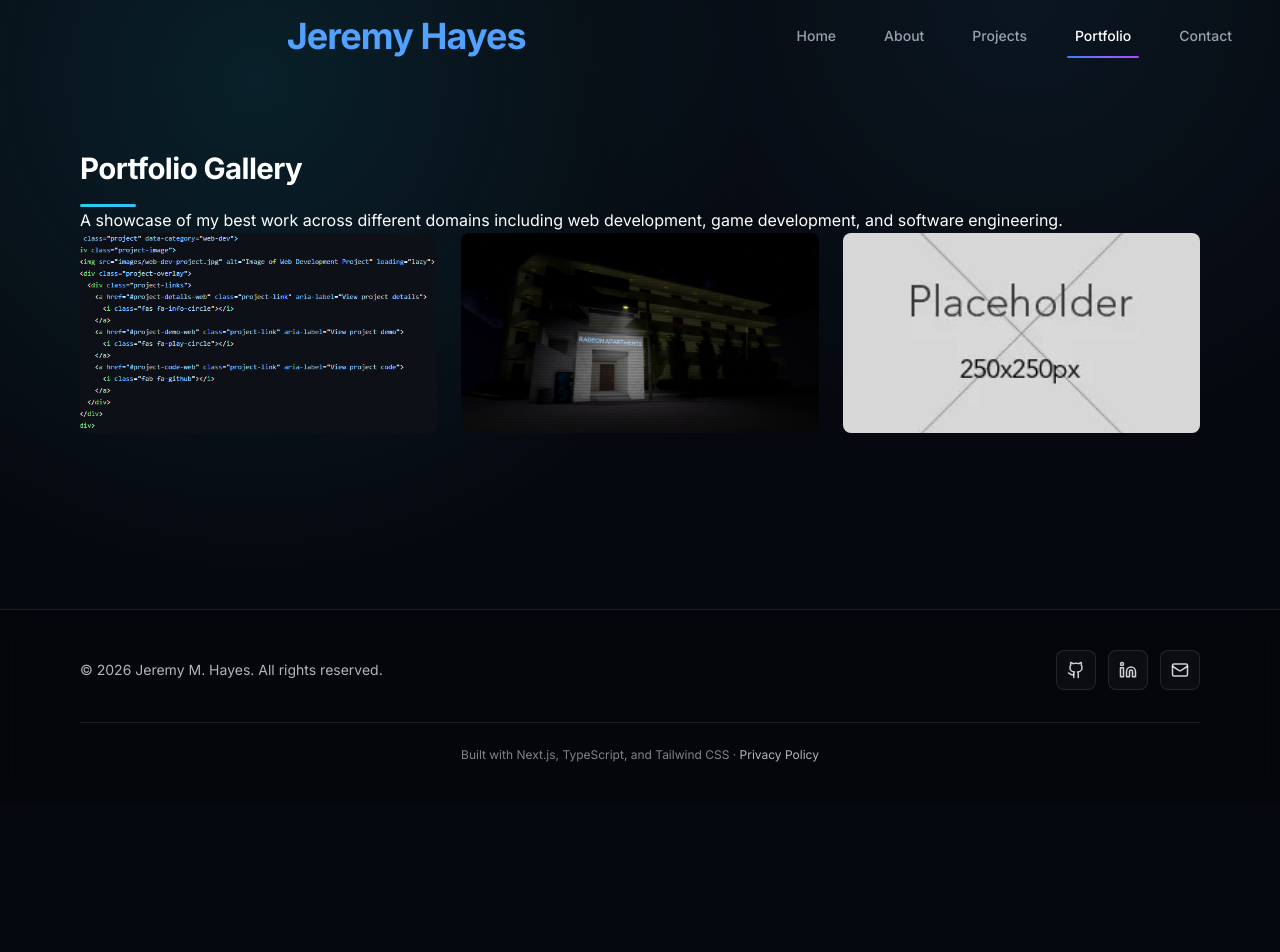
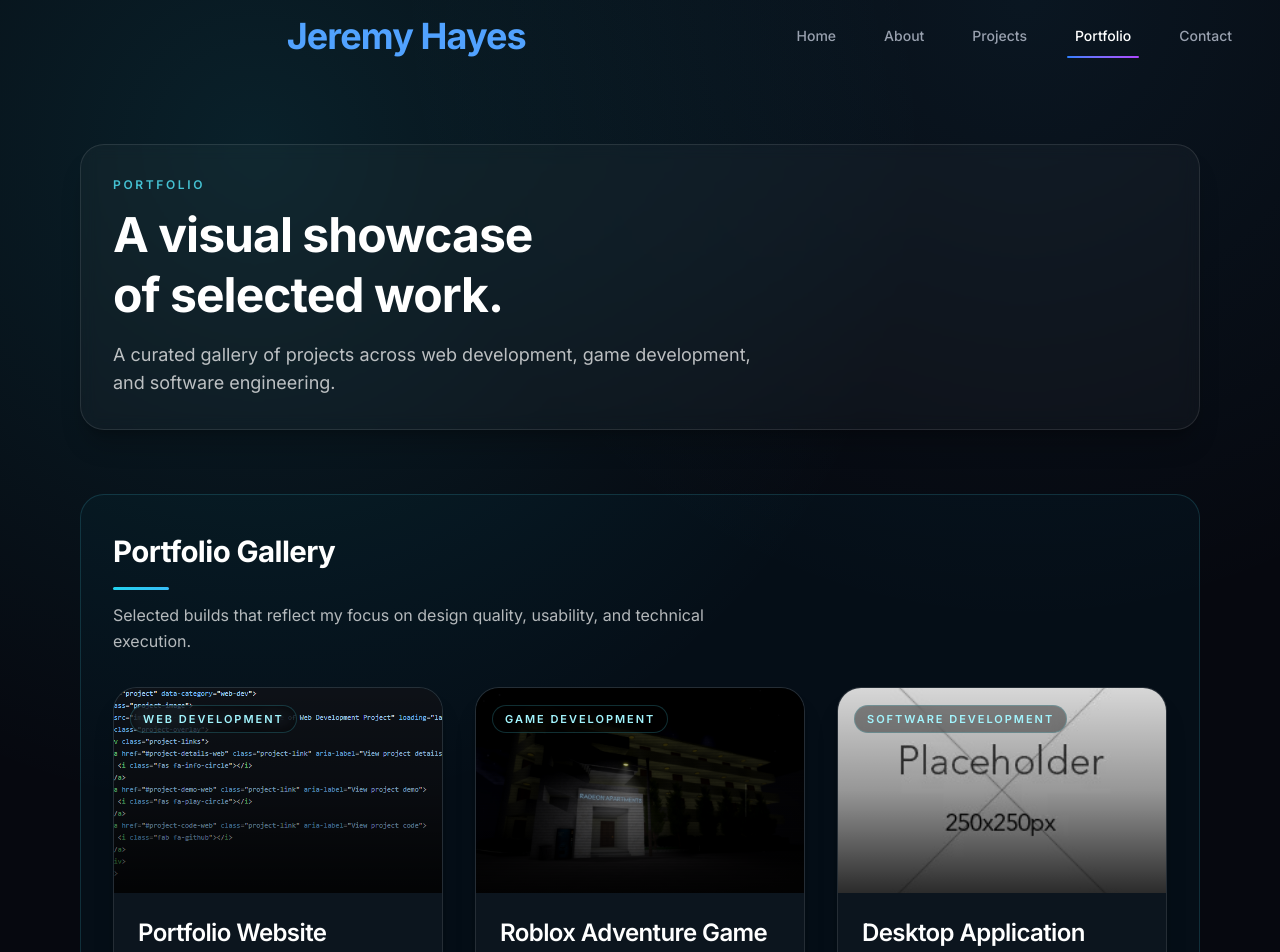
Before and after one commit to AspectOV/Portfolio, a Next.js app: page /portfolio in a window 1280 px wide. Shown: the top 952 px of the page. Before the commit the page ends 803 px from the top, so only its background shows below. Built offline with nearby package versions, Linux system fonts and the light colour scheme.

Commit message:
Update page.tsx

```diff
--- a/src/app/portfolio/page.tsx
+++ b/src/app/portfolio/page.tsx
@@ -4,76 +4,131 @@ import React from 'react'
 import Image from 'next/image'
 import { motion } from 'framer-motion'
 
-const PortfolioPage: React.FC = () => {
-  const portfolioItems = [
+interface PortfolioItem {
+  id: string
+  title: string
+  description: string
+  image: string
+  category: 'web-dev' | 'game-dev' | 'software-dev'
+}
+
+const portfolioItems: PortfolioItem[] = [
   {
     id: 'web-dev-1',
     title: 'Portfolio Website',
-      description: 'Modern responsive portfolio built with Next.js',
+    description: 'A modern responsive portfolio built with Next.js, TypeScript, and Tailwind CSS.',
     image: '/images/web-dev-project.png',
-      category: 'web-dev'
+    category: 'web-dev',
   },
   {
     id: 'game-dev-1',
     title: 'Roblox Adventure Game',
-      description: 'Immersive 3D adventure game with custom scripting',
+    description: 'An immersive Roblox experience with custom gameplay systems and interactive design.',
     image: '/images/roblox-game.png',
-      category: 'game-dev'
+    category: 'game-dev',
   },
   {
     id: 'software-1',
     title: 'Desktop Application',
-      description: 'Windows desktop app for productivity',
+    description: 'A Windows desktop application focused on productivity, usability, and clean structure.',
     image: '/images/unity-game.jpg',
-      category: 'software-dev'
-    }
+    category: 'software-dev',
+  },
 ]
 
+const sectionTransition = (delay = 0) => ({
+  initial: { opacity: 0, y: 24 },
+  whileInView: { opacity: 1, y: 0 },
+  viewport: { once: true, amount: 0.2 },
+  transition: { duration: 0.5, delay },
+})
+
+const formatCategory = (category: PortfolioItem['category']) => {
+  switch (category) {
+    case 'web-dev':
+      return 'Web Development'
+    case 'game-dev':
+      return 'Game Development'
+    case 'software-dev':
+      return 'Software Development'
+    default:
+      return category
+  }
+}
+
+const PortfolioPage: React.FC = () => {
   return (
-    <>
+    <div className="space-y-12 md:space-y-16">
       <motion.section
-        initial={{ opacity: 0, y: 20 }}
-        animate={{ opacity: 1, y: 0 }}
-        transition={{ duration: 0.6 }}
+        className="rounded-3xl border border-white/10 bg-white/[0.03] p-6 shadow-xl shadow-black/20 backdrop-blur-sm md:p-8"
+        {...sectionTransition(0)}
       >
-        <h2>Portfolio Gallery</h2>
-        <p>
-          A showcase of my best work across different domains including web development,
-          game development, and software engineering.
+        <p className="mb-3 text-xs font-semibold uppercase tracking-[0.22em] text-cyan-300/80">
+          Portfolio
+        </p>
+
+        <h1 className="max-w-3xl text-balance text-3xl font-bold leading-tight md:text-5xl">
+          A visual showcase of selected work.
+        </h1>
+
+        <p className="mt-4 max-w-2xl text-base text-white/72 md:text-lg">
+          A curated gallery of projects across web development, game development,
+          and software engineering.
         </p>
       </motion.section>
 
       <motion.section
-        initial={{ opacity: 0, y: 20 }}
-        animate={{ opacity: 1, y: 0 }}
-        transition={{ duration: 0.6, delay: 0.2 }}
+        className="rounded-3xl border border-cyan-300/15 bg-cyan-500/[0.04] p-6 md:p-8"
+        {...sectionTransition(0.08)}
       >
-        <div className="grid grid-cols-3 gap-6">
+        <h2>Portfolio Gallery</h2>
+        <p className="mt-3 max-w-2xl text-white/70">
+          Selected builds that reflect my focus on design quality, usability, and technical execution.
+        </p>
+
+        <div className="mt-8 grid grid-cols-1 gap-8 md:grid-cols-2 xl:grid-cols-3">
           {portfolioItems.map((item, index) => (
-            <motion.div
+            <motion.article
               key={item.id}
-              className="group relative overflow-hidden rounded-lg bg-bg-tertiary"
-              initial={{ opacity: 0, y: 20 }}
-              animate={{ opacity: 1, y: 0 }}
-              transition={{ duration: 0.6, delay: 0.3 + index * 0.1 }}
+              className="group overflow-hidden rounded-3xl border border-white/10 bg-white/[0.03] shadow-xl shadow-black/20 transition-all duration-300 hover:-translate-y-1 hover:border-cyan-300/25 hover:bg-white/[0.05]"
+              initial={{ opacity: 0, y: 24 }}
+              whileInView={{ opacity: 1, y: 0 }}
+              viewport={{ once: true, amount: 0.2 }}
+              transition={{ duration: 0.5, delay: index * 0.08 }}
             >
+              <div className="relative aspect-[16/10] overflow-hidden">
                 <Image
                   src={item.image}
                   alt={item.title}
-                width={400}
-                height={200}
-                loading="lazy"
-                className="w-full h-[200px] object-cover transition-transform duration-normal group-hover:scale-110"
+                  fill
+                  sizes="(max-width: 768px) 100vw, (max-width: 1280px) 50vw, 33vw"
+                  priority={index === 0}
+                  className="object-cover transition-transform duration-500 group-hover:scale-[1.04]"
                 />
-              <div className="absolute bottom-0 left-0 right-0 bg-gradient-to-t from-black/80 to-transparent p-6 transform translate-y-full transition-transform duration-normal group-hover:translate-y-0">
-                <h3>{item.title}</h3>
-                <p>{item.description}</p>
+
+                <div className="absolute inset-0 bg-gradient-to-t from-black/80 via-black/30 to-transparent" />
+
+                <div className="absolute left-4 top-4">
+                  <span className="inline-flex rounded-full border border-cyan-300/20 bg-black/40 px-3 py-1 text-[11px] font-semibold uppercase tracking-[0.18em] text-cyan-200 backdrop-blur-sm">
+                    {formatCategory(item.category)}
+                  </span>
                 </div>
-            </motion.div>
+              </div>
+
+              <div className="p-6">
+                <h3 className="text-xl font-semibold tracking-tight text-white md:text-2xl">
+                  {item.title}
+                </h3>
+
+                <p className="mt-3 text-sm leading-7 text-white/68 md:text-base">
+                  {item.description}
+                </p>
+              </div>
+            </motion.article>
           ))}
         </div>
       </motion.section>
-    </>
+    </div>
   )
 }
 
```
Lines whose indentation alone changed are shown as unchanged.
